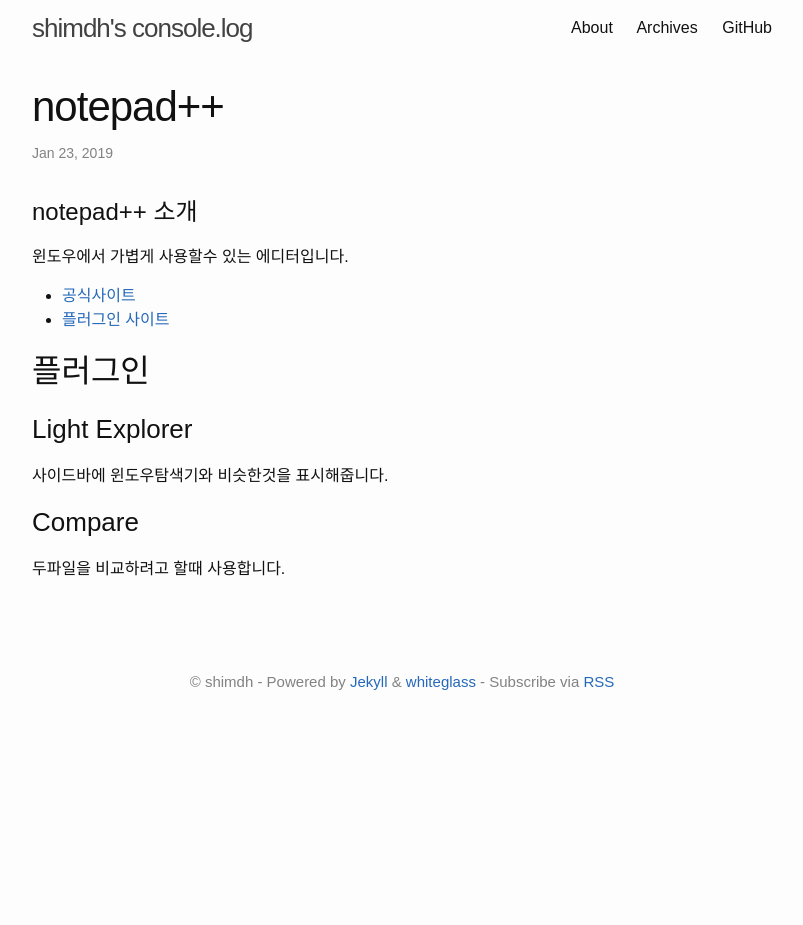
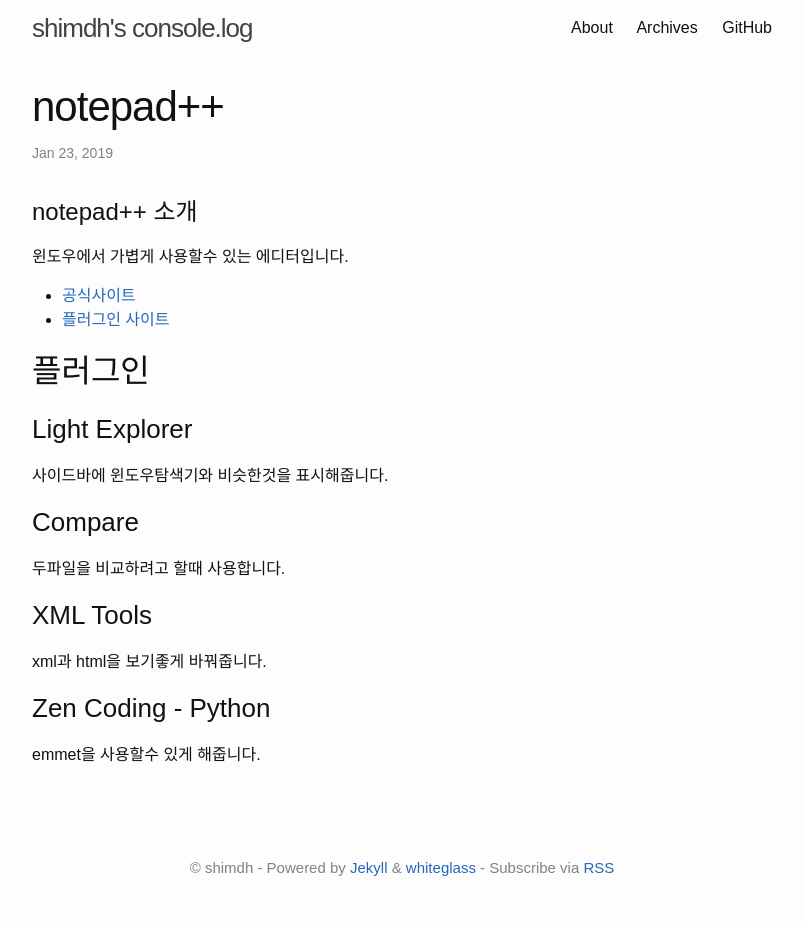
Before and after one commit to yous/whiteglass, a Jekyll site: the page built from _posts/2019-01-23-notepad_plusplus.md, in a window 1280 px wide. Shown: the whole page, without its empty margins (238-1041 px from the left). Built offline with Jekyll 4.4.1, drawn with Linux system fonts in a browser that asks for light colours; before the commit the page ends 900 px from its top, so only the background shows below that.

Commit message:
add plugin info in notepad++

```diff
--- a/_posts/2019-01-23-notepad_plusplus.md
+++ b/_posts/2019-01-23-notepad_plusplus.md
@@ -20,3 +20,11 @@
 ### Compare
 
 두파일을 비교하려고 할때 사용합니다.
+
+### XML Tools
+
+xml과 html을 보기좋게 바꿔줍니다.
+
+### Zen Coding - Python
+
+emmet을 사용할수 있게 해줍니다.
```
